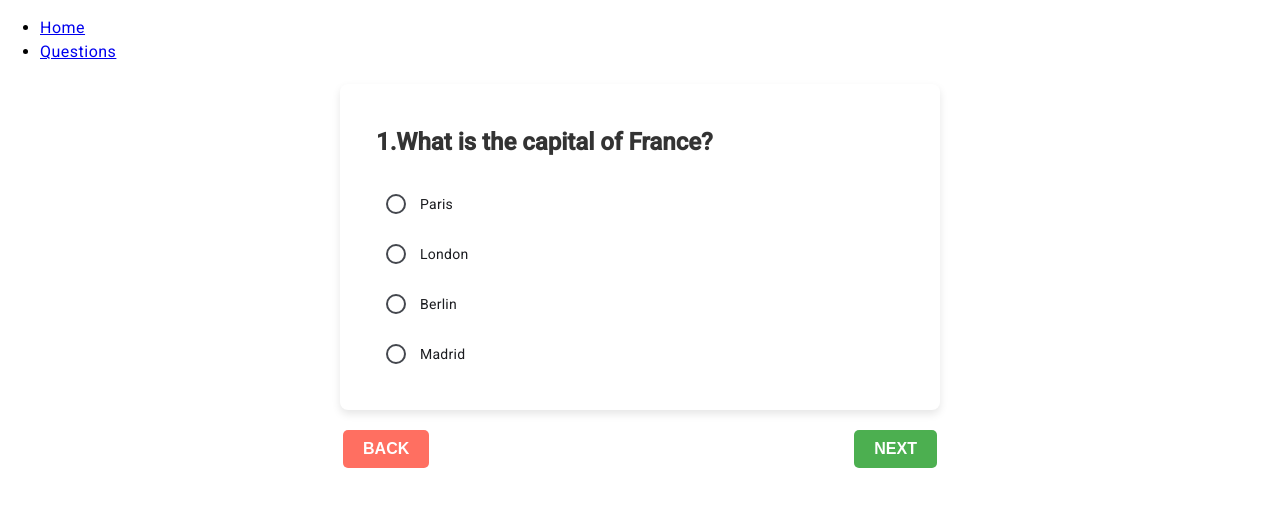
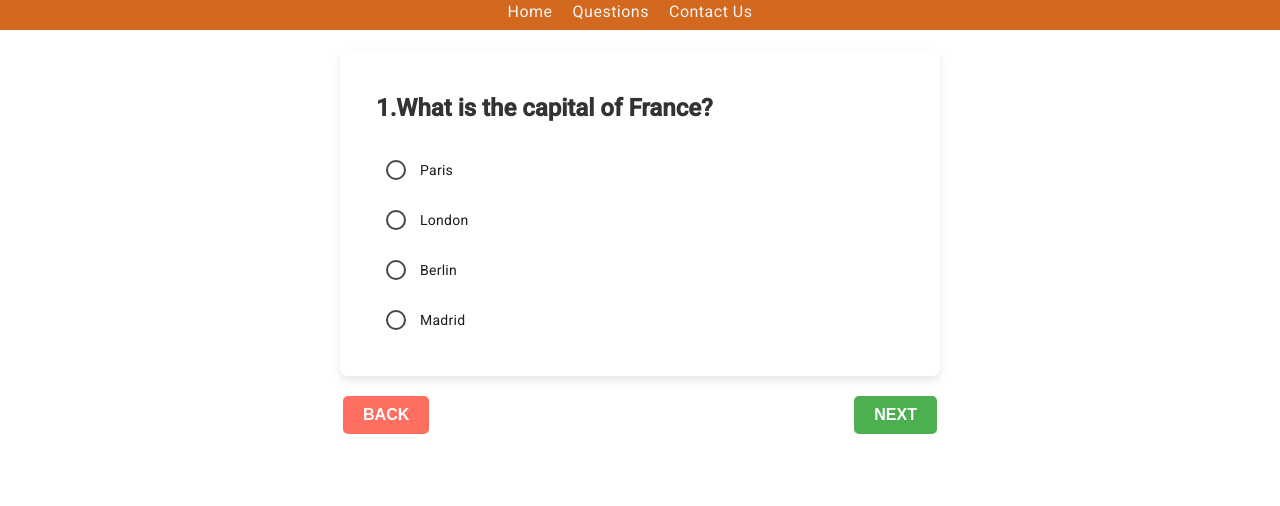
Before and after one commit to nikhilrajganta/Quiz-App, an Angular app: page /questions/1 in a window 1280 px wide. Shown: the top 506 px of the page. Built offline with nearby package versions, Linux system fonts and the light colour scheme.

Commit message:
home page nav bar modified

```diff
--- a/src/app/app.component.html
+++ b/src/app/app.component.html
@@ -1,26 +1,14 @@
-<!-- <app-question-overview></app-question-overview>
-
 <header>
   <nav>
-    <ul>
-      <a routerLink="">Home</a>
-    </ul>
-  </nav>
-</header>
-
-<router-outlet /> -->
-
-<!-- <app-questionbar />
-<app-structdir />  -->
-
-<header>
-  <nav>
-    <ul>
-      <li>
+    <ul class="nav-list">
+      <li class="nav-item">
         <a routerLink="/Home"> Home</a>
       </li>
-      <li>
+      <li class="nav-item">
         <a routerLink="/questions">Questions</a>
+      </li>
+      <li class="nav-item">
+        <a routerLink="/contact-page">Contact Us</a>
       </li>
     </ul>
   </nav>
--- a/src/app/app.component.scss
+++ b/src/app/app.component.scss
@@ -0,0 +1,28 @@
+nav > ul > li > a {
+  color: whitesmoke;
+}
+nav {
+  background: chocolate;
+  height: 30px;
+}
+
+.nav-item:hover {
+  color: white;
+}
+
+.nav-list {
+  display: flex;
+  list-style-type: none;
+  justify-content: center;
+  padding: 0;
+  margin: 0;
+}
+
+.nav-item {
+  margin-right: 20px;
+}
+
+.nav-item a {
+  text-decoration: none;
+  color: #333;
+}
```
